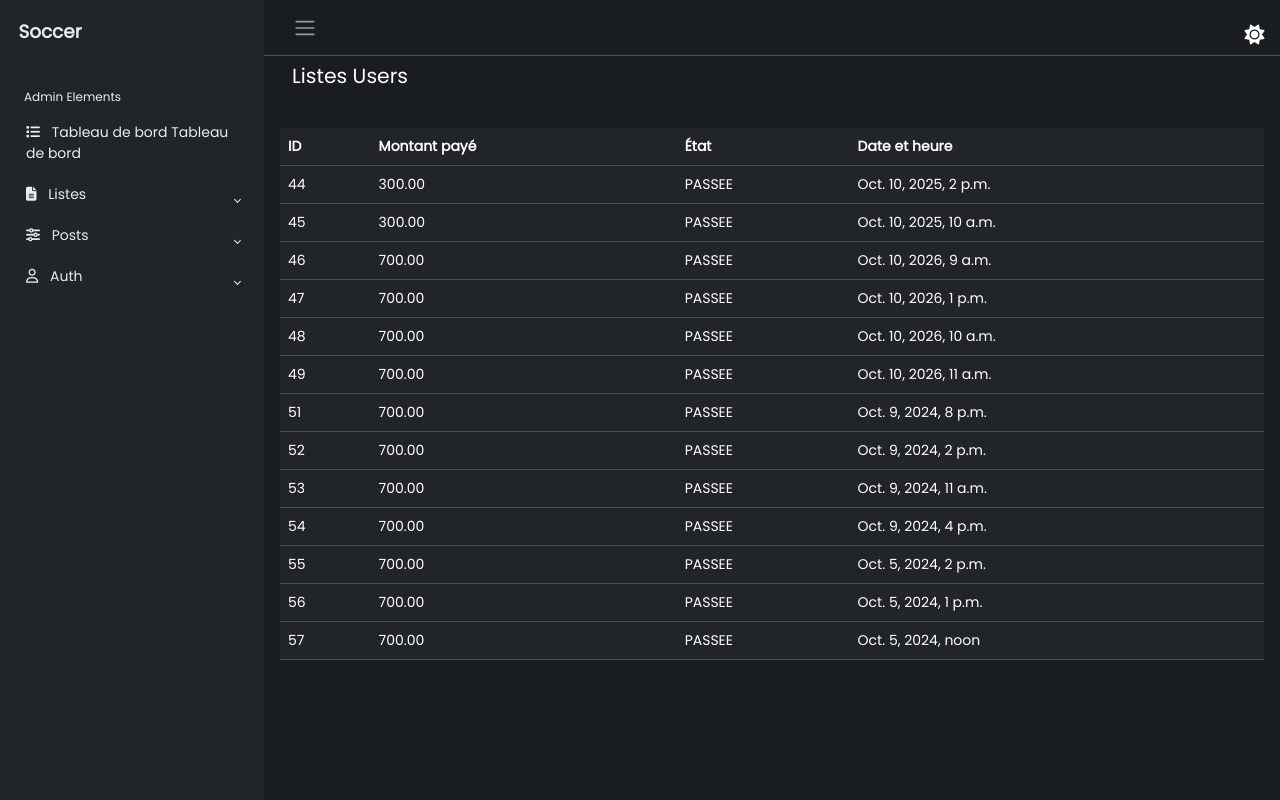
After one commit to SoufianeEr01/terrain_sport, a Django app: page /List_reservations/ in a window 1280 px wide. The commit adds this page. Run offline with Django 5.2, Linux system fonts and the light colour scheme; data comes from the database, SQL or seed files in the repository; both versions use the stored data as it was after the commit; some libraries are stand-ins or nearby versions.

Commit message:
24th May 11:49

```diff
--- a/djangoProject2/urls.py
+++ b/djangoProject2/urls.py
@@ -30,4 +30,5 @@ urlpatterns = [
     path('fact/<int:reservation_id>/', views.fact, name='fact'),
     path('blog/', views.blog, name='blog'),
     path('annuler_reservation/<int:reservation_id>/', views.annuler_reservation, name='annuler_reservation'),
+    path('List_reservations/', views.liste_reservations, name='liste_reservations'),
 ]+static(settings.MEDIA_URL, document_root=settings.MEDIA_ROOT)
--- a/terrains/templates/terrains/dashBase.html
+++ b/terrains/templates/terrains/dashBase.html
@@ -30,13 +30,13 @@
                     <li class="sidebar-item">
                         <a href="{% url 'dashbord' %}" class="sidebar-link">
                             <i class="fa-solid fa-list pe-2"></i>
-                            Dashboard
-                        </a>
+                            Tableau de bord
+                        Tableau de bord</a>
                     </li>
                     <li class="sidebar-item">
                         <a href="#" class="sidebar-link collapsed" data-bs-target="#pages" data-bs-toggle="collapse"
                             aria-expanded="false"><i class="fa-solid fa-file-lines pe-2"></i>
-                            Pages
+                            Listes
                         </a>
                         <ul id="pages" class="sidebar-dropdown list-unstyled collapse" data-bs-parent="#sidebar">
                             <li class="sidebar-item">
@@ -44,6 +44,9 @@
                             </li>
                             <li class="sidebar-item">
                                 <a href="{% url 'list_usr' %}" class="sidebar-link">Users</a>
+                            </li>
+                             <li class="sidebar-item">
+                                <a href="{% url 'liste_reservations' %}" class="sidebar-link">Reservation</a>
                             </li>
                         </ul>
                     </li>
--- /dev/null
+++ b/terrains/templates/terrains/liste_reservations.html
@@ -0,0 +1,58 @@
+{% extends 'terrains/dashBase.html' %}
+
+  {% block content %}
+       <div class="main">
+            <nav class="navbar navbar-expand px-3 border-bottom">
+                <button class="btn" id="sidebar-toggle" type="button">
+                    <span class="navbar-toggler-icon"></span>
+                </button>
+                <div class="navbar-collapse navbar">
+                    <ul class="navbar-nav">
+                        <li class="nav-item dropdown">
+
+
+                        </li>
+                    </ul>
+                </div>
+            </nav>
+            <main class="content px-3 py-2">
+                <div class="container-fluid">
+                    <div class="mb-3">
+                        <h4>Listes Users</h4>
+                    </div>
+                    <div class="row">
+                        <div class="col-12 col-md-6 d-flex">
+                            <div class="card flex-fill border-0 illustration">
+                                <div class="card-body p-0 d-flex flex-fill">
+                                    <div class="row g-0 w-100">
+
+
+                                    </div>
+                                </div>
+                            </div>
+                        </div>
+<!-- Première table -->
+<table class="table table-hover">
+  <thead class="thead-dark">
+    <tr>
+      <th scope="col">ID</th>
+      <th scope="col">Montant payé</th>
+      <th scope="col">État</th>
+      <th scope="col">Date et heure</th>
+      <!-- Ajoutez d'autres champs de réservation que vous souhaitez afficher -->
+    </tr>
+  </thead>
+  <tbody>
+    {% for reservation in reservations %}
+    <tr>
+      <td>{{ reservation.id }}</td>
+      <td>{{ reservation.montant_payer }}</td>
+      <td>{{ reservation.etat }}</td>
+      <td>{{ reservation.date_time }}</td>
+      <!-- Ajoutez d'autres champs de réservation que vous souhaitez afficher -->
+    </tr>
+    {% endfor %}
+  </tbody>
+</table>
+
+  {% endblock content %}
--- a/terrains/views.py
+++ b/terrains/views.py
@@ -409,3 +409,7 @@ def annuler_reservation(request, reservation_id):
     reservation.delete()
     return redirect(reverse('profile') + '?deleted=1')
     #return HttpResponse('Bien annulé')
+
+def liste_reservations(request):
+    reservations = Reservation.objects.all()
+    return render(request, 'terrains/liste_reservations.html', {'reservations': reservations})
```
Also changed, not shown: terrains/templates/terrains/dashbord.html (+7 -4 lines), terrains/templates/terrains/profil.html (+22 -13 lines), terrains/templates/terrains/reservation.html (+15 -3 lines), db.sqlite3, media/images/03_20x10_strutt-TRIANGOLARE_pannelli-VETRO_P-1280x720_uA3cg7t.webp (added).
